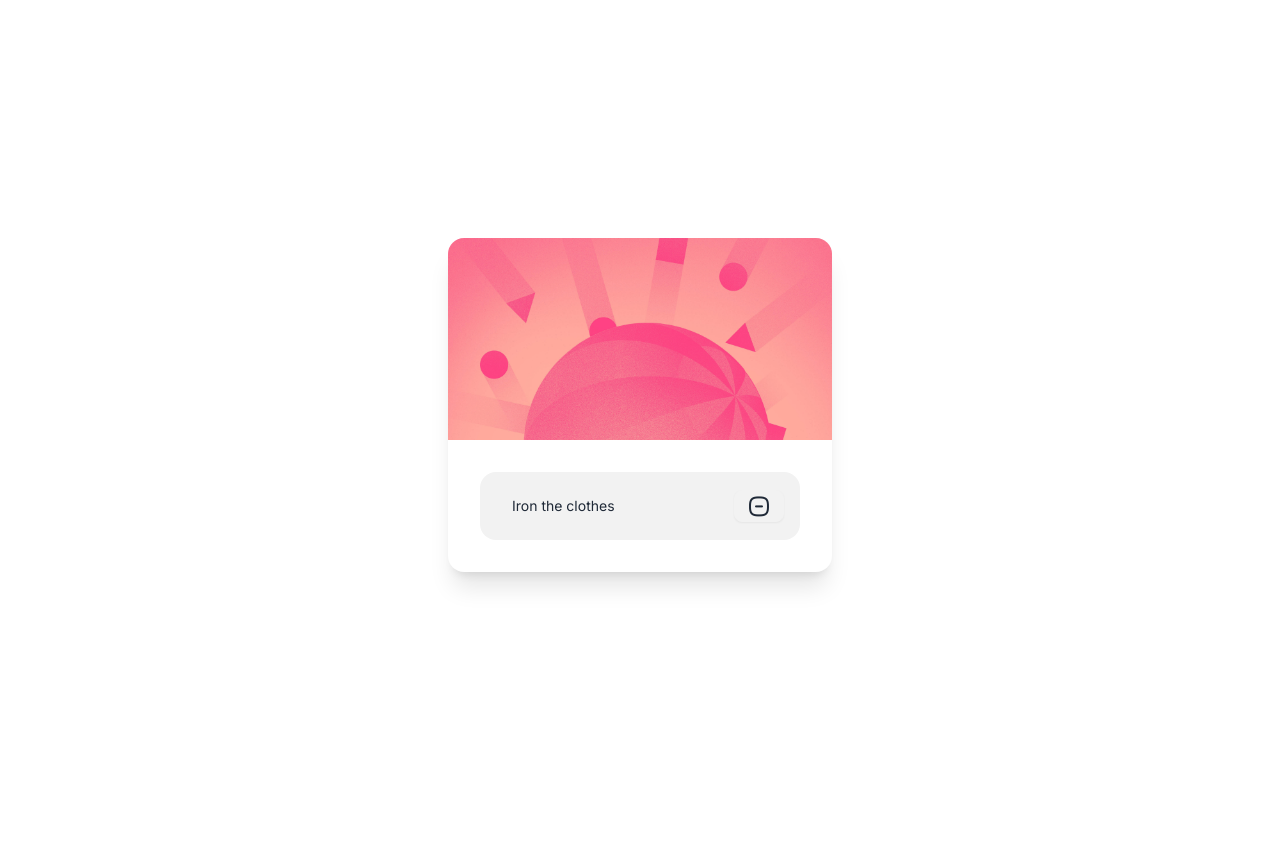
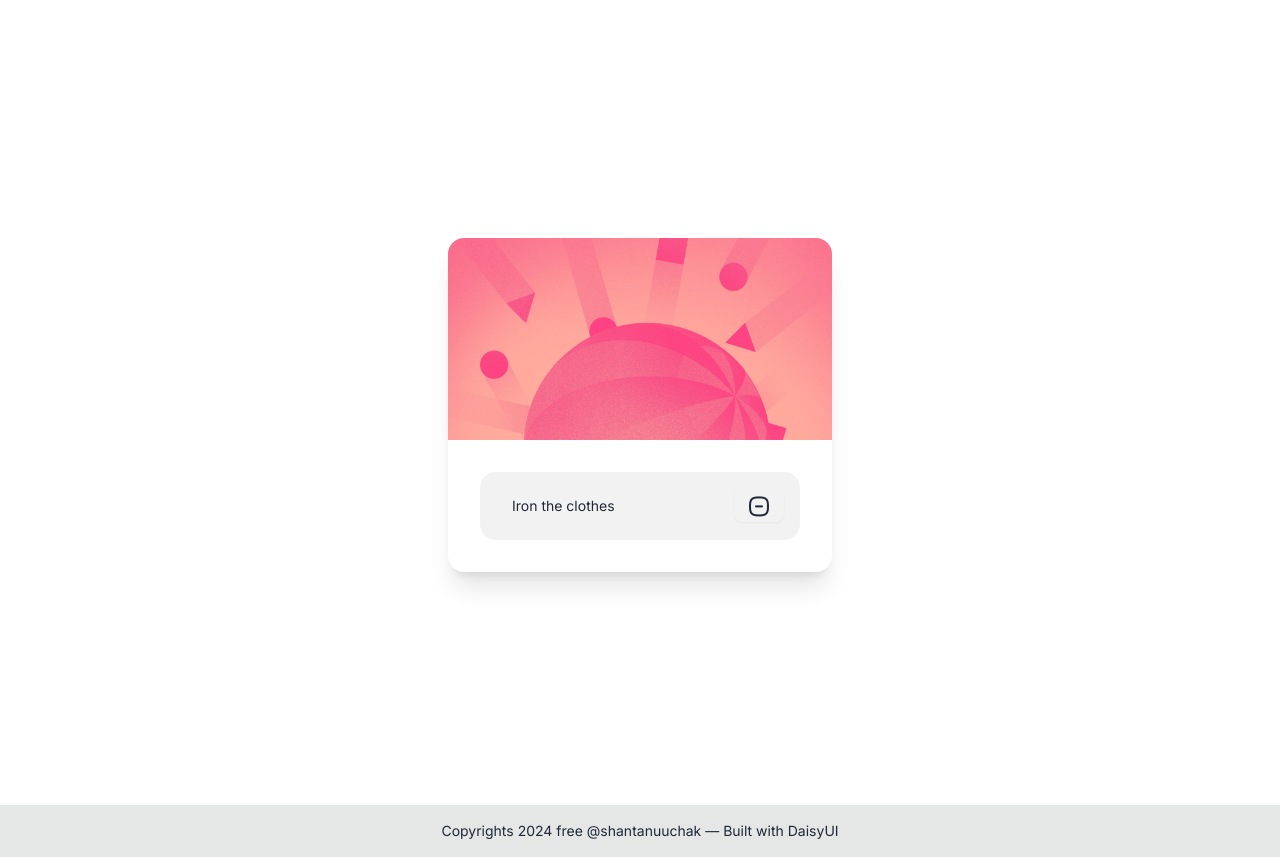
Before and after one commit to shantanuuchak/taskenize, a website built with Vite: page src/index.html in a window 1280 px wide. Shown: the part 59-916 px from the top of the page. Before the commit the page ends 864 px from the top, so only its background shows below. Built offline with nearby package versions, Linux system fonts and the light colour scheme.

Commit message:
add footer

```diff
--- a/src/index.html
+++ b/src/index.html
@@ -12,7 +12,7 @@
       href="https://cdn.jsdelivr.net/npm/@tabler/icons-webfont@latest/tabler-icons.min.css"
     />
   </head>
-  <body class="font-inter">
+  <body class="font-inter" data-theme="light">
     <!--
         MARK: Navbar
     -->
@@ -86,6 +86,16 @@
     <!--
         MARK: Footer
     -->
+    <footer class="footer footer-center bg-base-300 text-base-content p-4">
+      <aside>
+        <p>
+          Copyrights <span class="year">2030</span> free
+          <a href="https://shantanuuchak.tech">@shantanuuchak</a> &mdash; Built
+          with
+          <a href="https://daisyui.com/" target="_blank">DaisyUI</a>
+        </p>
+      </aside>
+    </footer>
     <script src="ts/main.ts" type="module"></script>
   </body>
 </html>
--- a/src/ts/main.ts
+++ b/src/ts/main.ts
@@ -1 +1,5 @@
 import "../scss/main.scss";
+
+const yearEl = document.querySelector(".year") as HTMLParagraphElement;
+
+yearEl.textContent = `${new Date().getFullYear()}`;
```
